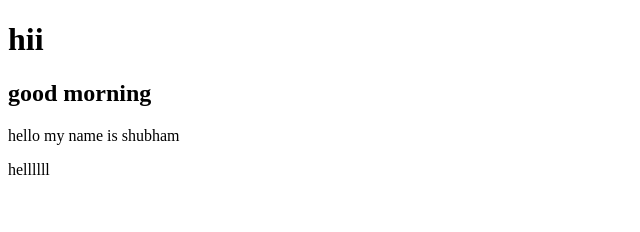
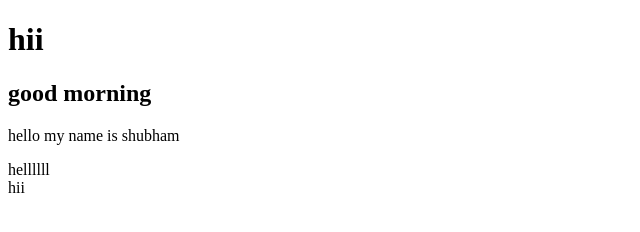
Before and after one commit to pre-shubham/learning, a plain HTML site: page contact.html in a window 1280 px wide. Shown: the full height of the page, 0-640 px from the left. Drawn offline with Linux system fonts and the light colour scheme.

Commit message:
adding span tag

```diff
--- a/contact.html
+++ b/contact.html
@@ -10,5 +10,6 @@
     <h2>good morning</h2>
     <p>hello my name is shubham</p>
     <div>hellllll</div>
+    <span>hii</span>
 </body>
 </html>
```
